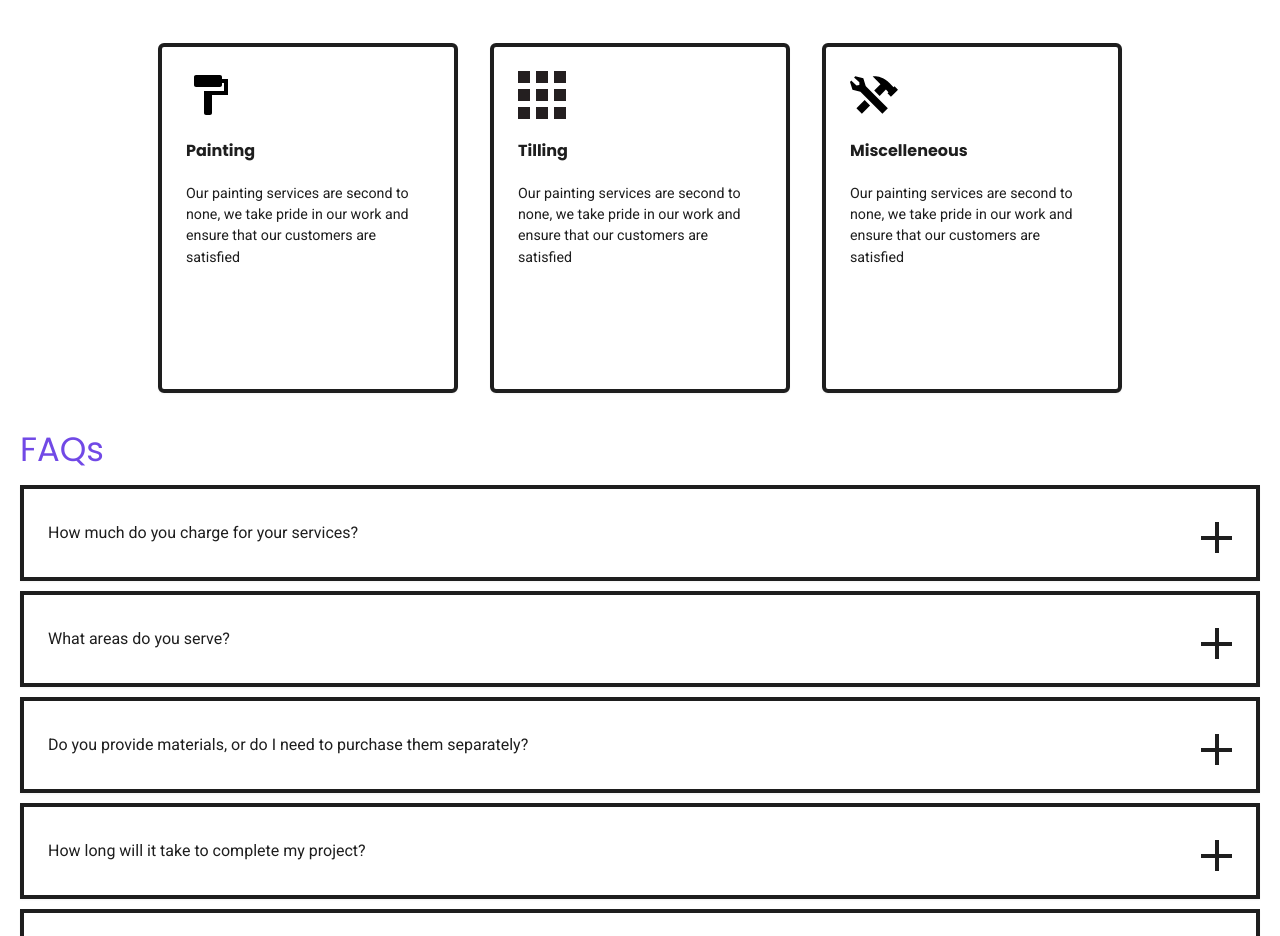
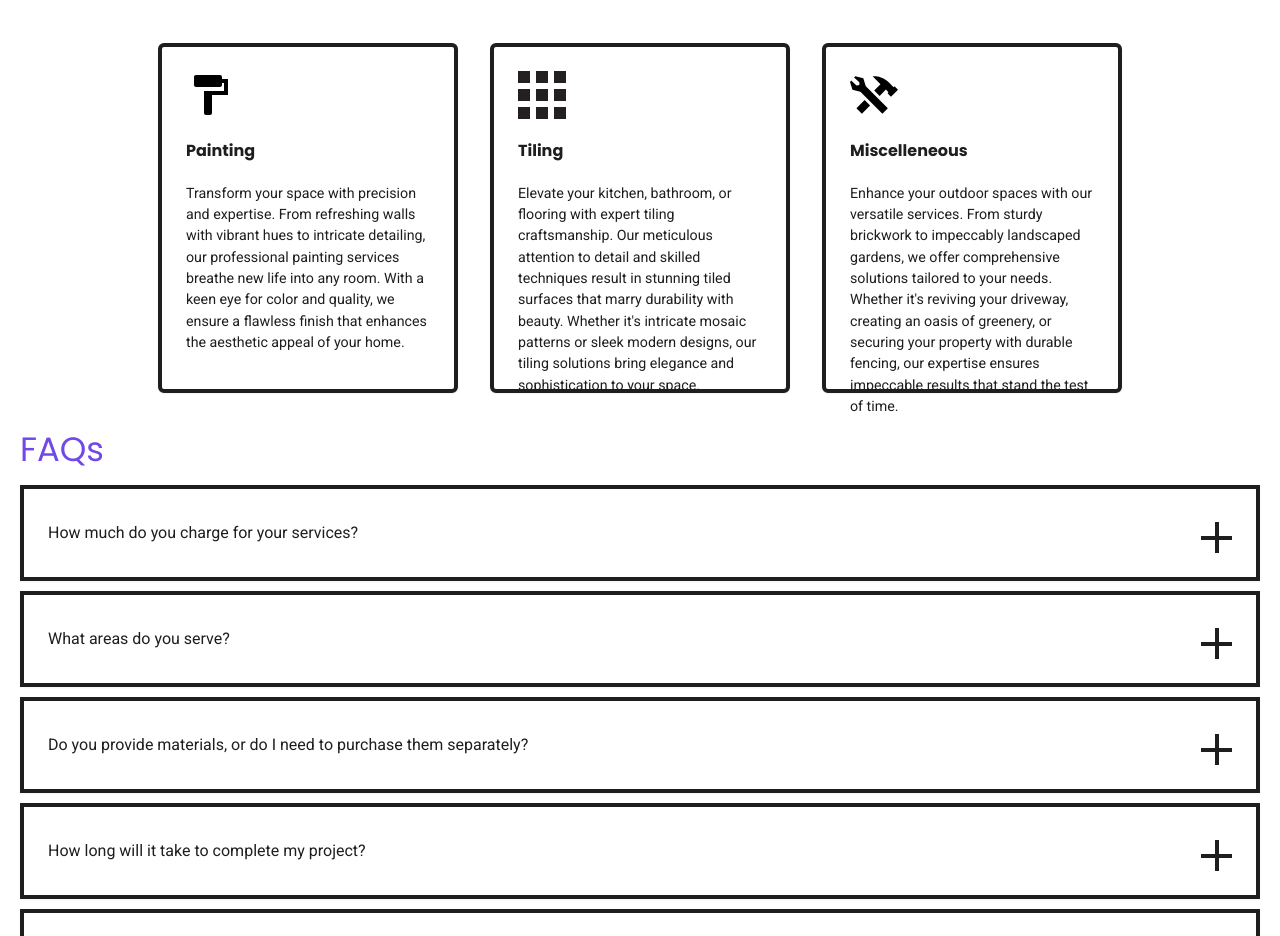
Before and after one commit to pmita/ahandymaninnewcastle.co.uk, a Next.js app: page / in a window 1280 px wide. Shown: the part 820-1756 px from the top of the page. Built offline with nearby package versions, Linux system fonts and the light colour scheme.

Commit message:
chore: adding selling points behind a config file

```diff
--- a/app/page.tsx
+++ b/app/page.tsx
@@ -13,6 +13,8 @@ import { buttonVariants } from "@/components/ui/button";
 import { Card, CardDescription, CardHeader, CardTitle } from "@/components/ui/card";
 import { DrillAndWrenchSVG, PaintBrushSVG, TillingSVG } from "@/components/SVGs";
 import { FAQ } from "./_components/faq";
+// CONFIG
+import { sellingPoints } from "@/config/selling-points";
 // UTILS
 import { cn } from "@/utils/helpers";
 
@@ -50,22 +52,28 @@ export default function Home() {
           <Card className={cn("border-solid border-primary border-[0.3rem]")}>
             <CardHeader>
               <PaintBrushSVG width={48} height={48} fill="black"/>
-              <CardTitle className="text-lg text-primary font-bold font-poppins">Painting</CardTitle>
-              <CardDescription className="text-primary font-roboto">Our painting services are second to none, we take pride in our work and ensure that our customers are satisfied</CardDescription>
+              <CardTitle className="text-lg text-primary font-bold font-poppins">{sellingPoints[0].title}</CardTitle>
+              <CardDescription className="text-primary font-roboto">
+                {sellingPoints[0].description}
+              </CardDescription>
             </ CardHeader>
           </Card>
           <Card className={cn("border-solid border-primary border-[0.3rem]")}>
             <CardHeader>
               <TillingSVG width={48} height={48} fill="black"/>
-              <CardTitle className="text-lg text-primary font-bold font-poppins">Tilling</CardTitle>
-              <CardDescription className="text-primary font-roboto">Our painting services are second to none, we take pride in our work and ensure that our customers are satisfied</CardDescription>
+              <CardTitle className="text-lg text-primary font-bold font-poppins">{sellingPoints[1].title}</CardTitle>
+              <CardDescription className="text-primary font-roboto">
+              {sellingPoints[1].description}
+              </CardDescription>
             </ CardHeader>
           </Card>
           <Card className={cn("border-solid border-primary border-[0.3rem]")}>
             <CardHeader>
               <DrillAndWrenchSVG width={48} height={48} fill="black"/>
-              <CardTitle className="text-lg text-primary font-bold font-poppins">Miscelleneous</CardTitle>
-              <CardDescription className="text-primary font-roboto">Our painting services are second to none, we take pride in our work and ensure that our customers are satisfied</CardDescription>
+              <CardTitle className="text-lg text-primary font-bold font-poppins">{sellingPoints[2].title}</CardTitle>
+              <CardDescription className="text-primary font-roboto">
+              {sellingPoints[2].description}
+              </CardDescription>
             </ CardHeader>
           </Card>
         </div>
--- /dev/null
+++ b/config/selling-points.ts
@@ -0,0 +1,17 @@
+export const sellingPoints = [
+  {
+    id: 1,
+    title: 'Painting',
+    description: `Transform your space with precision and expertise. From refreshing walls with vibrant hues to intricate detailing, our professional painting services breathe new life into any room. With a keen eye for color and quality, we ensure a flawless finish that enhances the aesthetic appeal of your home.`
+  },
+  {
+    id: 2,
+    title: 'Tiling',
+    description: `Elevate your kitchen, bathroom, or flooring with expert tiling craftsmanship. Our meticulous attention to detail and skilled techniques result in stunning tiled surfaces that marry durability with beauty. Whether it's intricate mosaic patterns or sleek modern designs, our tiling solutions bring elegance and sophistication to your space.`
+  },
+  {
+    id: 3,
+    title: 'Miscelleneous',
+    description: `Enhance your outdoor spaces with our versatile services. From sturdy brickwork to impeccably landscaped gardens, we offer comprehensive solutions tailored to your needs. Whether it's reviving your driveway, creating an oasis of greenery, or securing your property with durable fencing, our expertise ensures impeccable results that stand the test of time.`
+  },
+];
```
